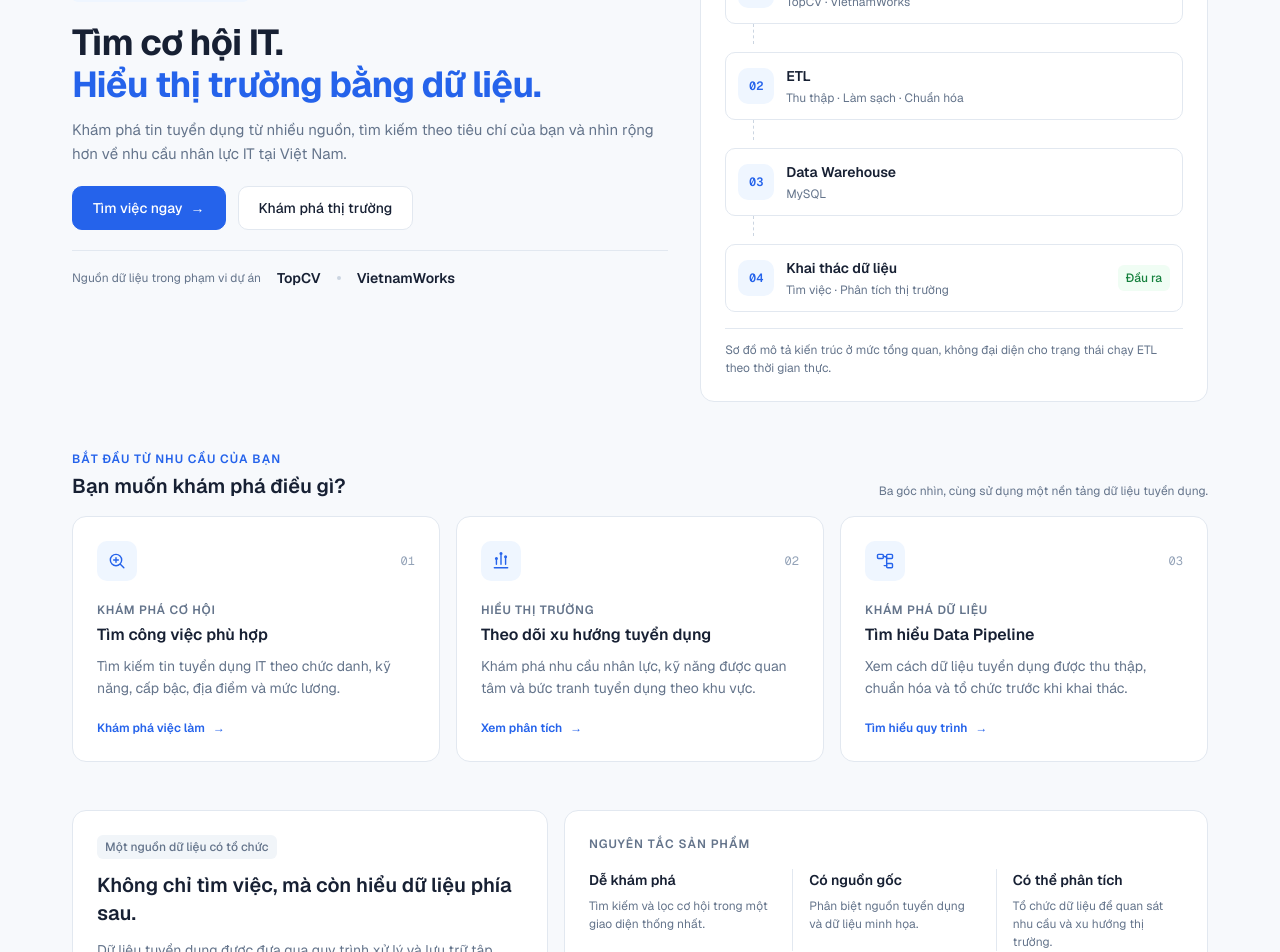
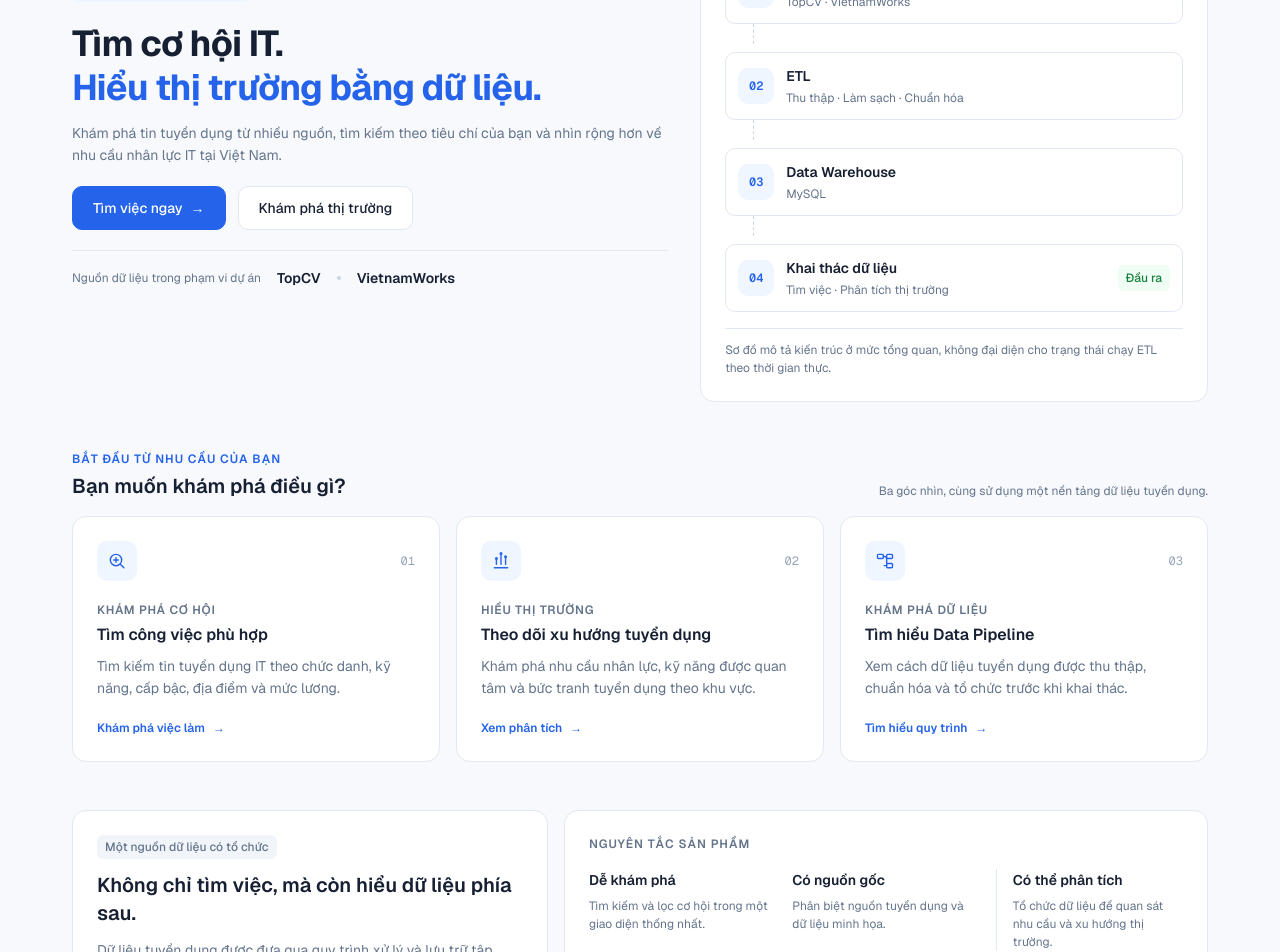
Before and after one commit to VoHoangPhucDTA/job-discovery-platform, a Next.js app in the folder frontend/: page / in a window 1280 px wide. Shown: the part 240-1192 px from the top of the page. Built offline with nearby package versions, Linux system fonts and the light colour scheme.

Commit message:
style(home): align hero typography and remove excess dividers

```diff
--- a/frontend/app/page.tsx
+++ b/frontend/app/page.tsx
@@ -168,13 +168,13 @@ export default function Home() {
           </div>
 
           <div className="space-y-3">
-            <h1 className="max-w-2xl text-[34px] leading-[1.16] font-bold tracking-tight text-foreground sm:text-display">
+            <h1 className="max-w-2xl text-page-title font-bold tracking-tight text-foreground sm:text-display">
               Tìm cơ hội IT.
               <span className="block text-primary">
                 Hiểu thị trường bằng dữ liệu.
               </span>
             </h1>
-            <p className="max-w-2xl text-body text-muted-foreground sm:text-[15px] sm:leading-6">
+            <p className="max-w-2xl text-body text-muted-foreground">
               Khám phá tin tuyển dụng từ nhiều nguồn, tìm kiếm theo tiêu chí
               của bạn và nhìn rộng hơn về nhu cầu nhân lực IT tại Việt Nam.
             </p>
@@ -298,7 +298,7 @@ export default function Home() {
                 Tìm kiếm và lọc cơ hội trong một giao diện thống nhất.
               </p>
             </div>
-            <div className="space-y-1.5 border-border sm:border-l sm:pl-4">
+            <div className="space-y-1.5">
               <p className="text-body-emphasis font-semibold text-foreground">
                 Có nguồn gốc
               </p>
```
